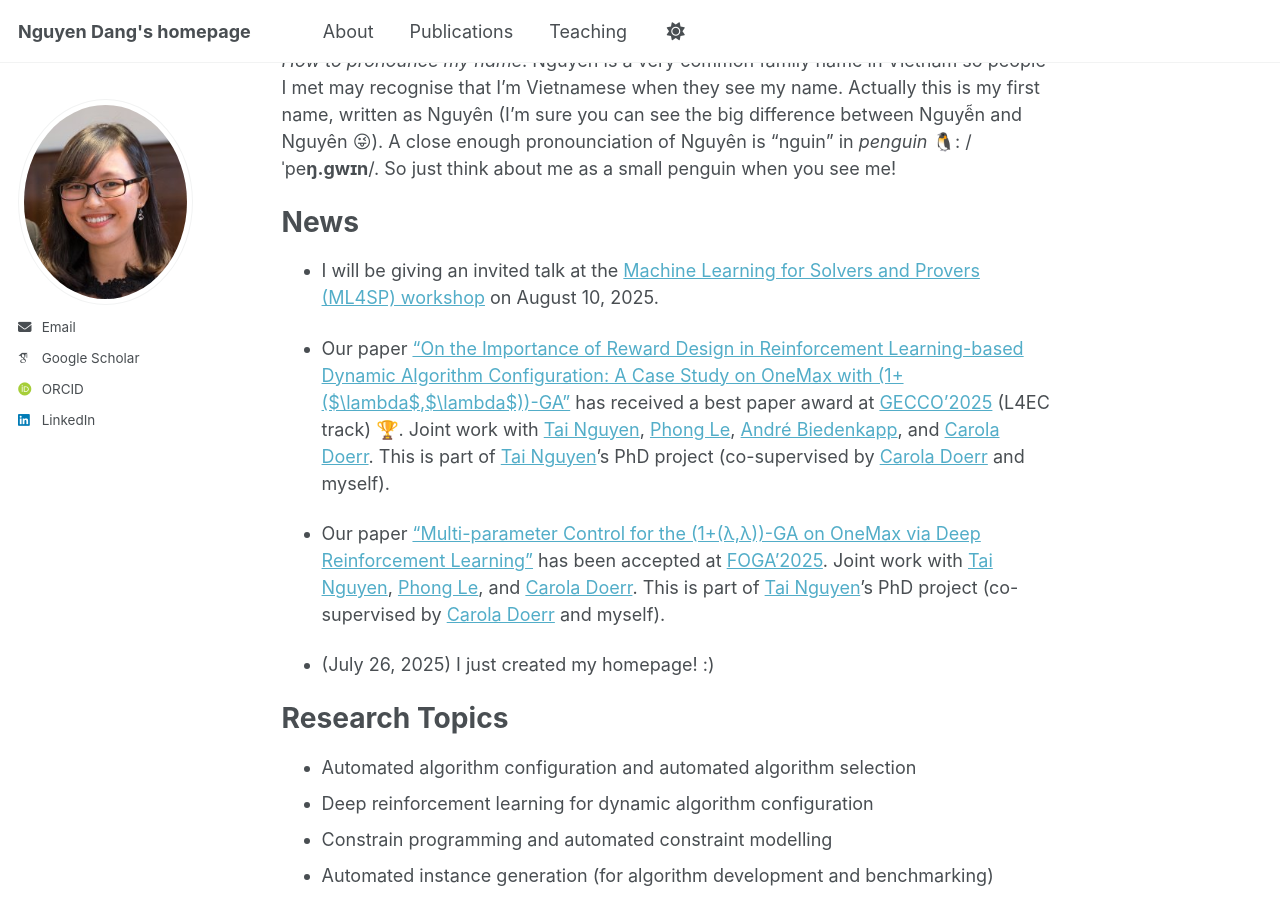
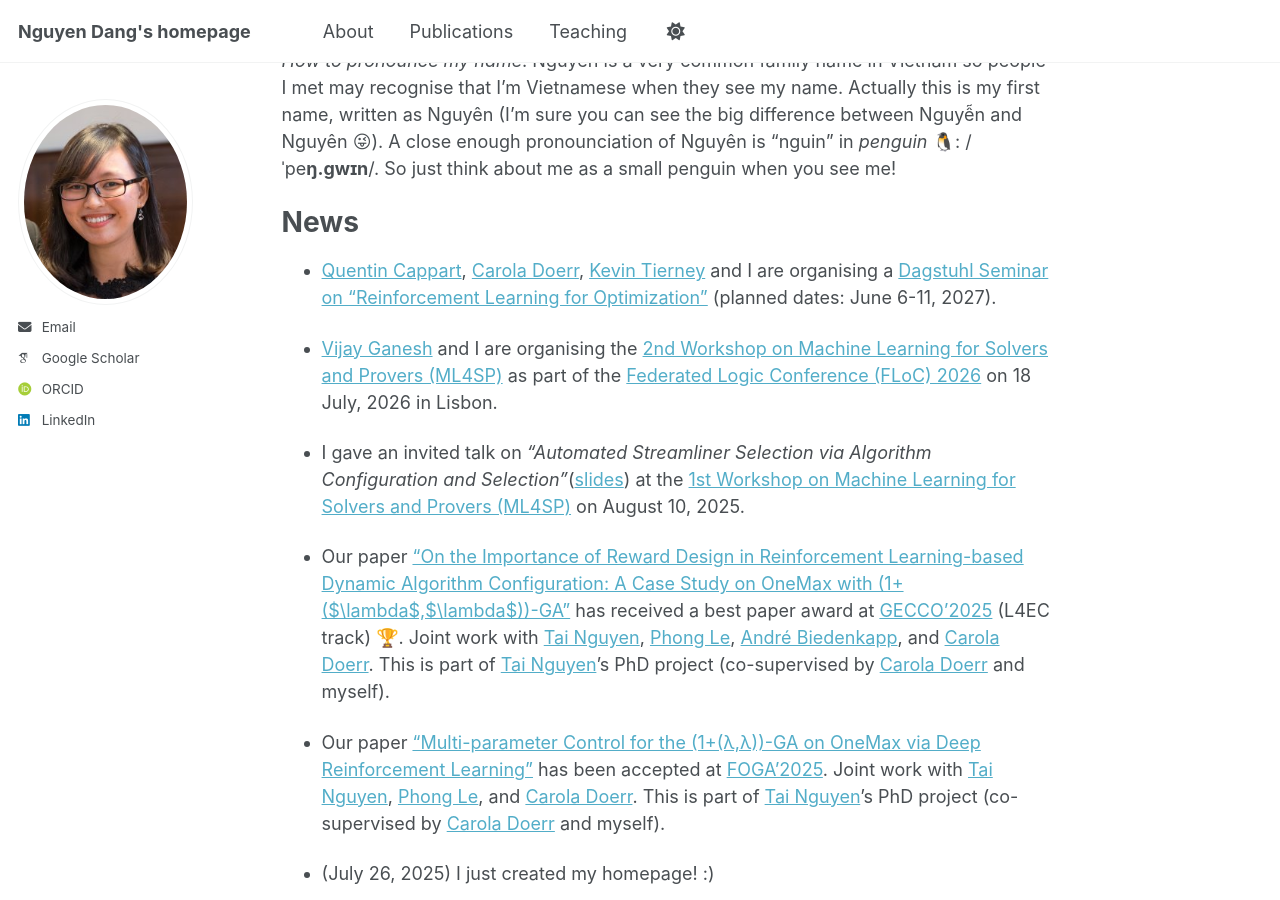
Before and after one commit to ndangtt/ndangtt.github.io, a Jekyll site: the page built from _pages/about.md, in a window 1280 px wide and 900 px high, scrolled down 670 px. Built offline with Jekyll 4.4.1, drawn with Linux system fonts in a browser that asks for light colours; emoji names are drawn with the system emoji font; some web fonts are replaced; a script that is not in the unit is left out.

Commit message:
update news

```diff
--- a/_pages/about.md
+++ b/_pages/about.md
@@ -23,7 +23,11 @@ I got my PhD degree from [KU Leuven](https://www.kuleuven.be/english/kuleuven) u
 News
 ======
 
-- I will be giving an invited talk at the [Machine Learning for Solvers and Provers (ML4SP) workshop](https://ml4sp.github.io/) on August 10, 2025.
+- [Quentin Cappart](https://qcappart.github.io/), [Carola Doerr](https://www.lip6.fr/Carola.Doerr), [Kevin Tierney](https://www.univie.ac.at/en/news/new-professorships/details/tierney-kevin) and I are organising a [Dagstuhl Seminar on "Reinforcement Learning for Optimization"](https://www.dagstuhl.de/en/seminars/seminar-calendar/seminar-details/27231) (planned dates: June 6-11, 2027).
+
+- [Vijay Ganesh](https://vganesh1.github.io/) and I are organising the [2nd Workshop on Machine Learning for Solvers and Provers (ML4SP)](https://ml4sp.github.io/) as part of the [Federated Logic Conference (FLoC) 2026](https://www.floc26.org/) on 18 July, 2026 in Lisbon.
+
+- I gave an invited talk on *"Automated Streamliner Selection via Algorithm Configuration and Selection"*([slides](https://ml4sp.github.io/slides/2025/Dang.pdf)) at the [1st Workshop on Machine Learning for Solvers and Provers (ML4SP)](https://ml4sp.github.io/2025/) on August 10, 2025.
 
 - Our paper ["On the Importance of Reward Design in Reinforcement Learning-based Dynamic Algorithm Configuration: A Case Study on OneMax with (1+($\lambda$,$\lambda$))-GA"](https://arxiv.org/abs/2502.20265) has received a best paper award at [GECCO'2025](https://gecco-2025.sigevo.org/HomePage) (L4EC track) :trophy:. Joint work with [Tai Nguyen](https://research-portal.st-andrews.ac.uk/en/persons/tai-nguyen), [Phong Le](https://www.st-andrews.ac.uk/computer-science/people/pl200/), [André  Biedenkapp](https://andrebiedenkapp.github.io/), and [Carola Doerr](https://www.lip6.fr/Carola.Doerr). This is part of [Tai Nguyen](https://research-portal.st-andrews.ac.uk/en/persons/tai-nguyen)'s PhD project (co-supervised by [Carola Doerr](https://www.lip6.fr/Carola.Doerr) and myself).
 
```
